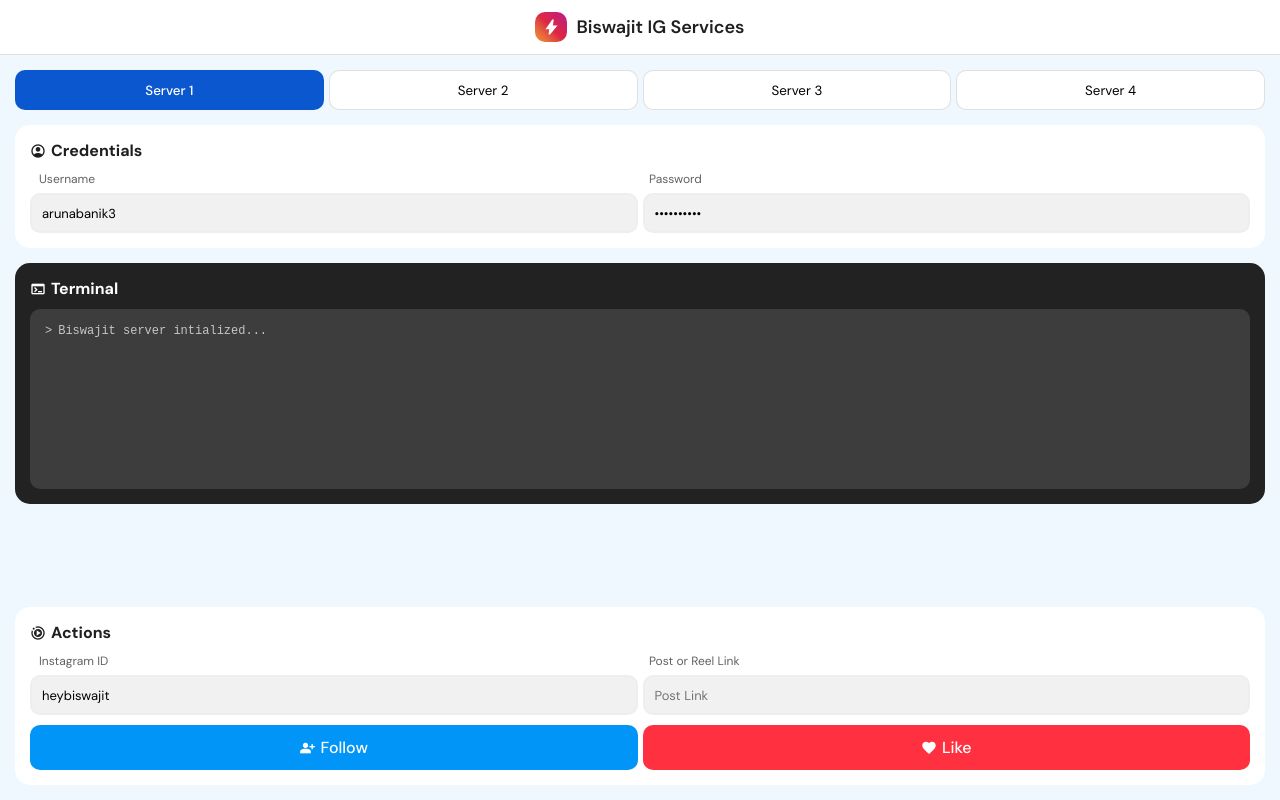
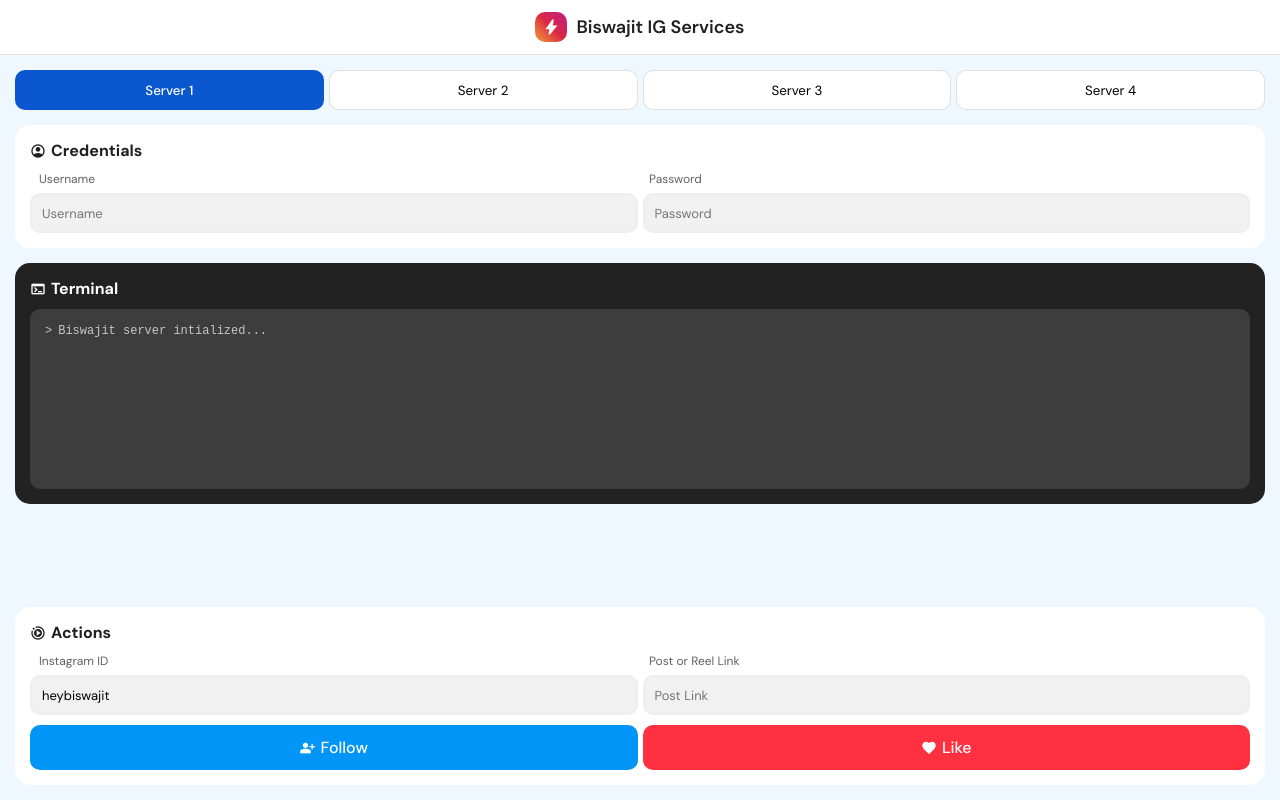
Before and after one commit to iambiswajitdas/ig, a website: page public/index.html in a window 1280 px wide. Drawn offline with nearby package versions, Linux system fonts and the light colour scheme.

Commit message:
removed values

```diff
--- a/public/index.html
+++ b/public/index.html
@@ -30,8 +30,8 @@
             </div>
 
             <div class="inputs">
-                <input type="text" name="user" id="user" placeholder="Username" value="arunabanik3" required>
-                <input type="password" name="pass" id="pass" placeholder="Password" value="Nokia@6300" required>
+                <input type="text" name="user" id="user" placeholder="Username" value="" required>
+                <input type="password" name="pass" id="pass" placeholder="Password" value="" required>
             </div>
         </div>
     </div>
```
